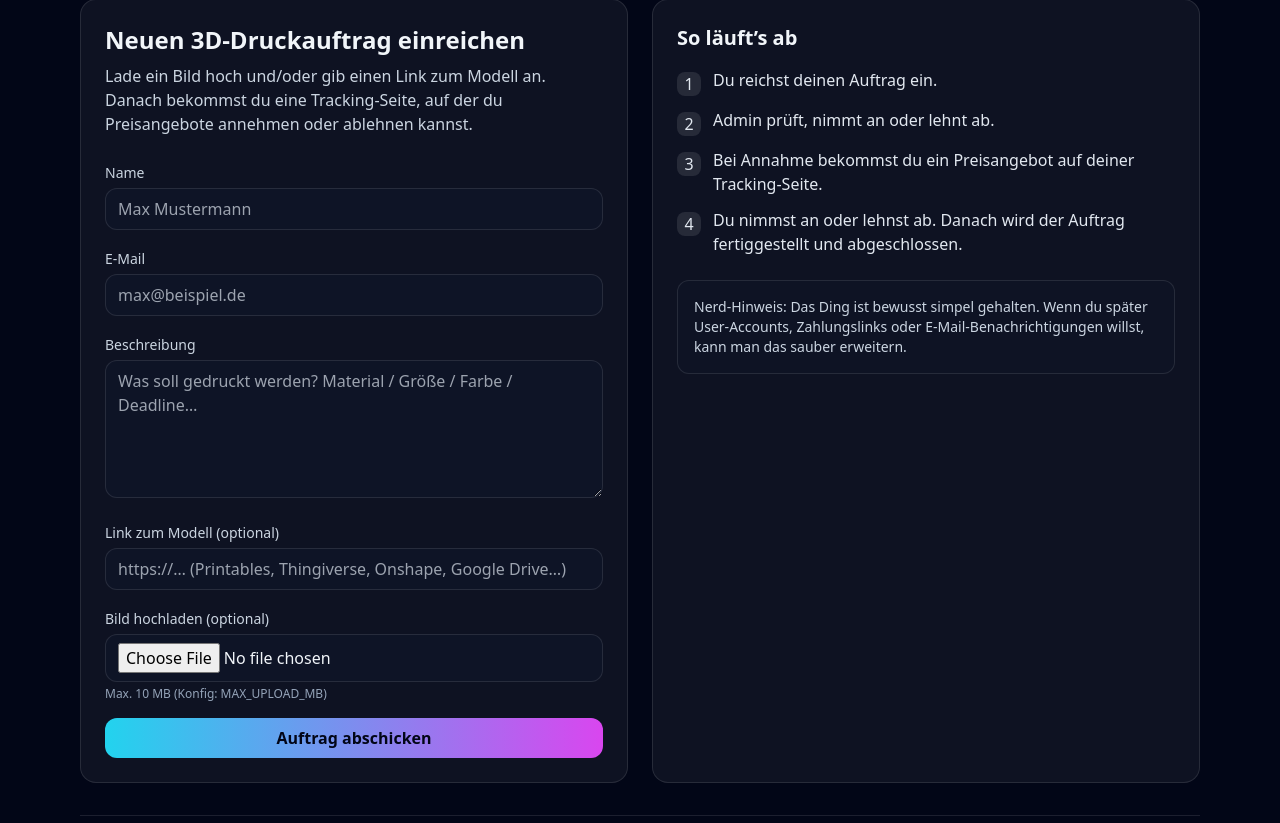
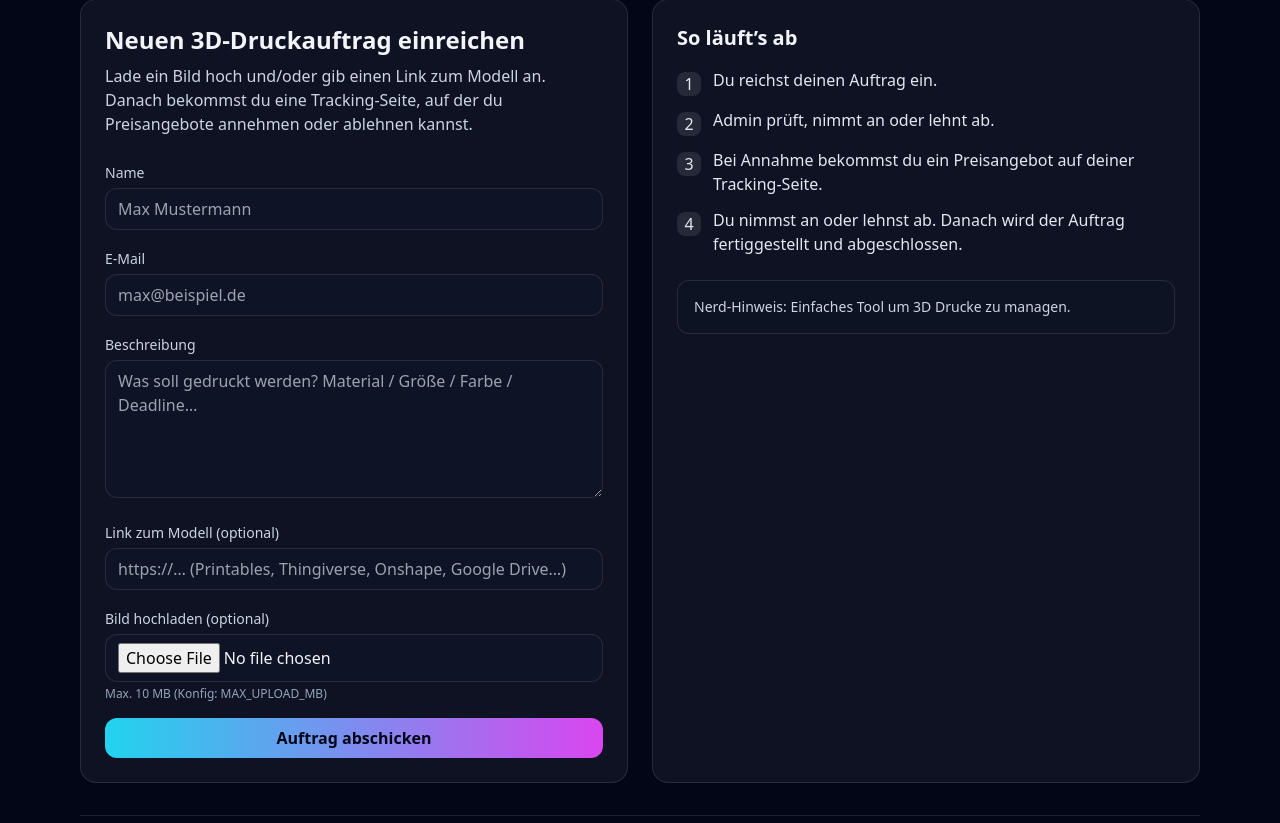
Before and after one commit to arrows94/3d-order-manager, a FastAPI app: page / in a window 1280 px wide. Shown: the part 96-919 px from the top of the page. Run offline with FastAPI, Linux system fonts and the light colour scheme; parts of the project's set-up code (start-up, migrations or seed data) failed here and were passed over; some libraries are stand-ins or nearby versions.

Commit message:
Update text in index.html

```diff
--- a/app/templates/index.html
+++ b/app/templates/index.html
@@ -56,7 +56,7 @@
       </ol>
 
       <div class="mt-6 rounded-xl border border-white/10 bg-slate-900/40 p-4 text-sm text-slate-300">
-        Nerd‑Hinweis: Das Ding ist bewusst simpel gehalten. Wenn du später User‑Accounts, Zahlungslinks oder E‑Mail‑Benachrichtigungen willst, kann man das sauber erweitern.
+        Nerd‑Hinweis: Einfaches Tool um 3D Drucke zu managen.
       </div>
     </aside>
   </div>
```
